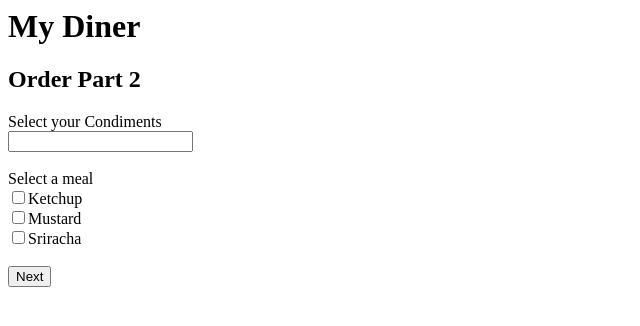
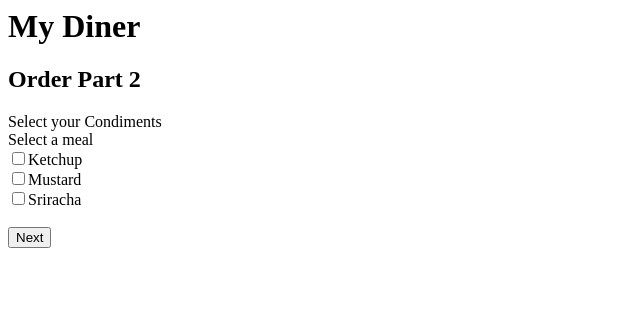
Before and after one commit to tostrander/diner-wi23, a PHP site: page /views/order-form2.html in a window 1280 px wide. Shown: the top 326 px of the page, without its empty margins (0-640 px from the left). Run offline with PHP 8.4, Linux system fonts and the light colour scheme.

Commit message:
Add condiments to order

```diff
--- a/views/order-form2.html
+++ b/views/order-form2.html
@@ -7,14 +7,10 @@
         <h1>My Diner</h1>
         <h2>Order Part 2</h2>
 
-        <form action="#" method="get" class="form-horizontal">
+        <form action="#" method="post" class="form-horizontal">
 
-            <!-- get food -->
-            <div class="form-group">
-                <label for="food" class="col-sm-4 control-label">Select your Condiments</label>
-                <div class="col-sm-4"><input class="form-control" type="text"
-                                             name="food" id="food" ></div>
-            </div>
+            <label class="col-sm-4 control-label">Select your Condiments</label>
+
             <br>
 
             <!-- get meal -->
--- a/views/order-summary.html
+++ b/views/order-summary.html
@@ -6,6 +6,7 @@
 <div class="container">
     <h1>Thank you for your order!</h1>
     <p>You ordered {{ @SESSION.food }} for {{ @SESSION.meal }}</p>
+    <p>Condiments: {{ @SESSION.conds }}</p>
 </div>
 
 
```
Also changed, not shown: index.php (+21 -11 lines).
